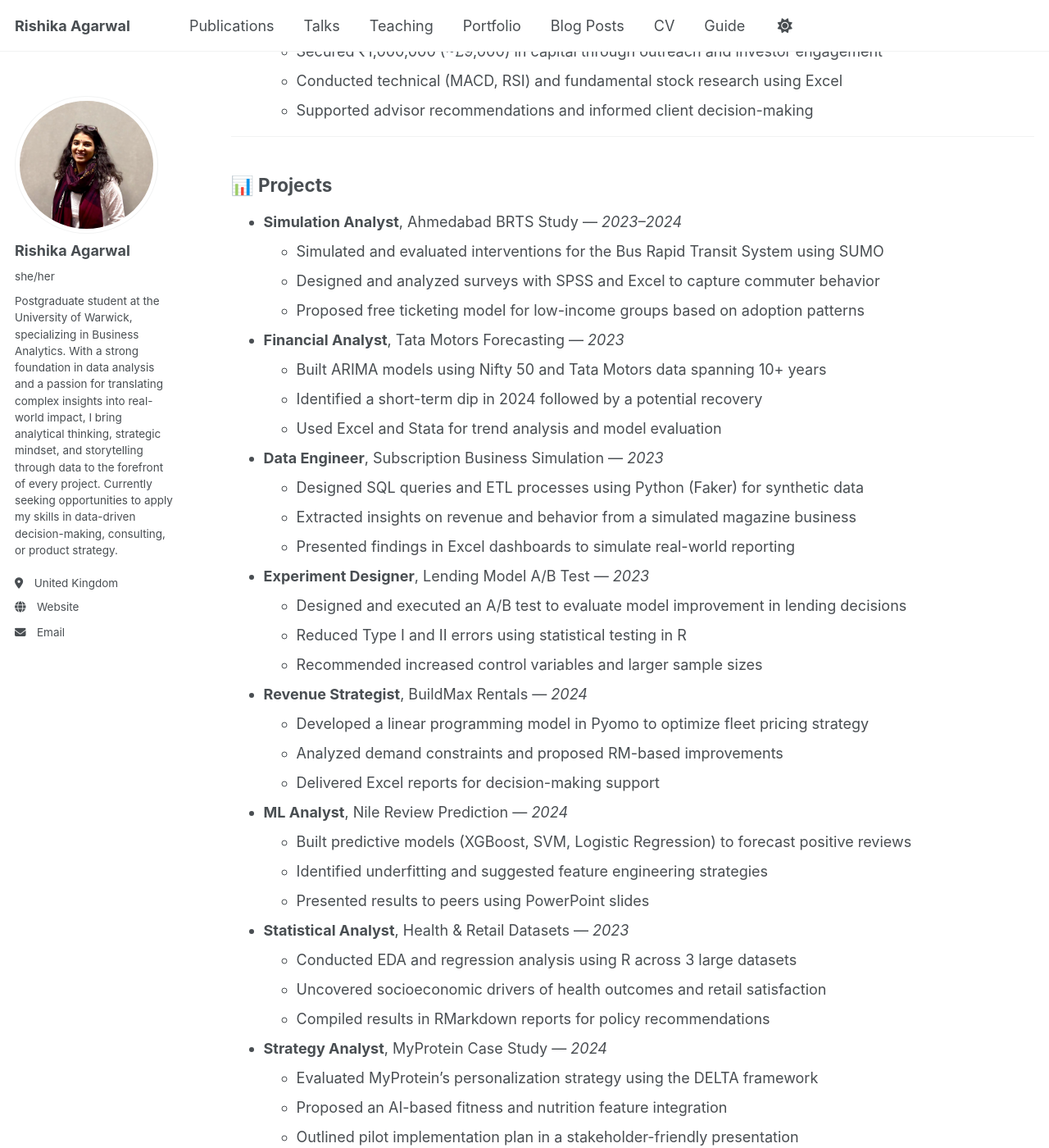
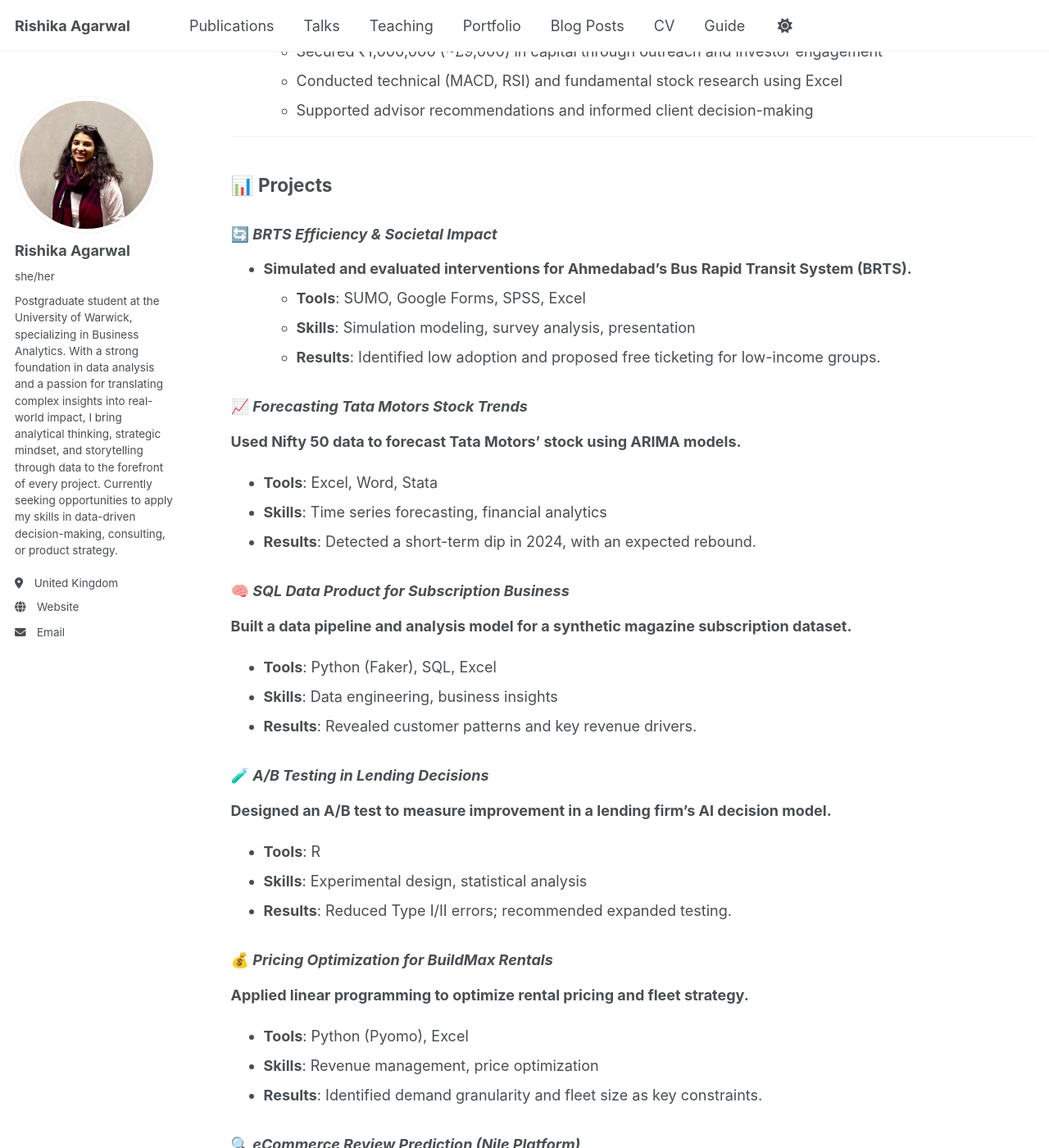
Before and after one commit to RishikaAgarwal2025/RishikaAgarwal2025.github.io, a Jekyll site: the page built from _pages/cv.md, in a window 1280 px wide and 1400 px high, scrolled down 886 px. Shown: the whole window at 82% size. Built offline with Jekyll 4.4.1, drawn with Linux system fonts in a browser that asks for light colours; some of the changed text lies outside the part shown.

Commit message:
Update cv.md

```diff
--- a/_pages/cv.md
+++ b/_pages/cv.md
@@ -44,45 +44,53 @@ Pursuing a Master’s in Business Analytics at the University of Warwick, profic
 
 ## 📊 Projects
 
-- **Simulation Analyst**, Ahmedabad BRTS Study — *2023–2024*
-  - Simulated and evaluated interventions for the Bus Rapid Transit System using SUMO
-  - Designed and analyzed surveys with SPSS and Excel to capture commuter behavior
-  - Proposed free ticketing model for low-income groups based on adoption patterns
+### 🔄 *BRTS Efficiency & Societal Impact*
+- **Simulated and evaluated interventions for Ahmedabad’s Bus Rapid Transit System (BRTS).**
+  - **Tools**: SUMO, Google Forms, SPSS, Excel
+  - **Skills**: Simulation modeling, survey analysis, presentation
+  - **Results**: Identified low adoption and proposed free ticketing for low-income groups.
 
-- **Financial Analyst**, Tata Motors Forecasting — *2023*
-  - Built ARIMA models using Nifty 50 and Tata Motors data spanning 10+ years
-  - Identified a short-term dip in 2024 followed by a potential recovery
-  - Used Excel and Stata for trend analysis and model evaluation
+### 📈 *Forecasting Tata Motors Stock Trends*
+**Used Nifty 50 data to forecast Tata Motors’ stock using ARIMA models.**
+- **Tools**: Excel, Word, Stata
+- **Skills**: Time series forecasting, financial analytics
+- **Results**: Detected a short-term dip in 2024, with an expected rebound.
 
-- **Data Engineer**, Subscription Business Simulation — *2023*
-  - Designed SQL queries and ETL processes using Python (Faker) for synthetic data
-  - Extracted insights on revenue and behavior from a simulated magazine business
-  - Presented findings in Excel dashboards to simulate real-world reporting
+### 🧠 *SQL Data Product for Subscription Business*
+**Built a data pipeline and analysis model for a synthetic magazine subscription dataset.**
+- **Tools**: Python (Faker), SQL, Excel
+- **Skills**: Data engineering, business insights
+- **Results**: Revealed customer patterns and key revenue drivers.
 
-- **Experiment Designer**, Lending Model A/B Test — *2023*
-  - Designed and executed an A/B test to evaluate model improvement in lending decisions
-  - Reduced Type I and II errors using statistical testing in R
-  - Recommended increased control variables and larger sample sizes
+### 🧪 *A/B Testing in Lending Decisions*
+**Designed an A/B test to measure improvement in a lending firm's AI decision model.**
+- **Tools**: R
+- **Skills**: Experimental design, statistical analysis
+- **Results**: Reduced Type I/II errors; recommended expanded testing.
 
-- **Revenue Strategist**, BuildMax Rentals — *2024*
-  - Developed a linear programming model in Pyomo to optimize fleet pricing strategy
-  - Analyzed demand constraints and proposed RM-based improvements
-  - Delivered Excel reports for decision-making support
+### 💰 *Pricing Optimization for BuildMax Rentals*
+**Applied linear programming to optimize rental pricing and fleet strategy.**
+- **Tools**: Python (Pyomo), Excel
+- **Skills**: Revenue management, price optimization
+- **Results**: Identified demand granularity and fleet size as key constraints.
 
-- **ML Analyst**, Nile Review Prediction — *2024*
-  - Built predictive models (XGBoost, SVM, Logistic Regression) to forecast positive reviews
-  - Identified underfitting and suggested feature engineering strategies
-  - Presented results to peers using PowerPoint slides
+### 🔍 *eCommerce Review Prediction (Nile Platform)*
+**Built classification models to predict positive customer reviews.**
+- **Tools**: Python (XGBoost, SVM, Logistic Regression), PowerPoint
+- **Skills**: Predictive modeling, classification
+- **Results**: Flagged underfitting; suggested feature engineering.
 
-- **Statistical Analyst**, Health & Retail Datasets — *2023*
-  - Conducted EDA and regression analysis using R across 3 large datasets
-  - Uncovered socioeconomic drivers of health outcomes and retail satisfaction
-  - Compiled results in RMarkdown reports for policy recommendations
+### 📊 *Retail & Health Data Analytics*
+**Analyzed relationships between health, retail access, and socioeconomic factors.**
+- **Tools**: R, RMarkdown
+- **Skills**: EDA, regression modeling
+- **Results**: Delivered policy-relevant insights across three datasets.
 
-- **Strategy Analyst**, MyProtein Case Study — *2024*
-  - Evaluated MyProtein’s personalization strategy using the DELTA framework
-  - Proposed an AI-based fitness and nutrition feature integration
-  - Outlined pilot implementation plan in a stakeholder-friendly presentation
+### 🏢 *MyProtein AI Strategy Case Study*
+**Proposed a personalized AI fitness strategy for MyProtein.**
+- **Tools**: Word, PowerPoint
+- **Skills**: DELTA framework, stakeholder analysis
+- **Results**: Suggested pilot and roadmap for personalization integration.
 
 ---
 
```
